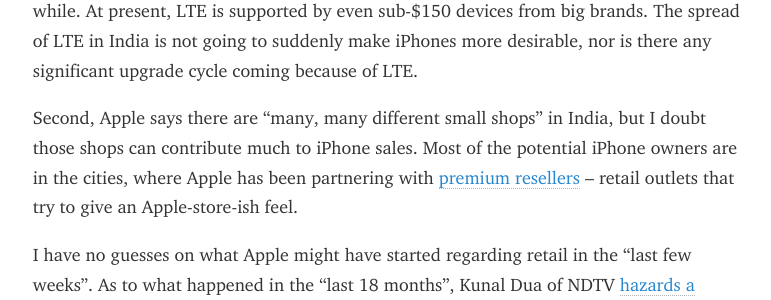
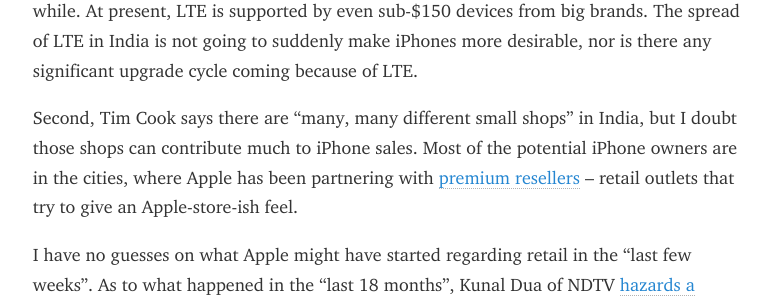
Before and after one commit to roop/roop.github.io, a Jekyll site: the page built from _posts/2016-04-28-apples-prospects-in-india.md, in a window 1280 px wide and 900 px high, scrolled down 1518 px. Shown: the part 154-454 px from the top of the window, without its empty margins (253-1024 px from the left). Built offline with Jekyll 4.4.1, drawn with Linux system fonts in a browser that asks for light colours; some web fonts are replaced.

Commit message:
Fix attribution in previous post

```diff
--- a/_posts/2016-04-28-apples-prospects-in-india.md
+++ b/_posts/2016-04-28-apples-prospects-in-india.md
@@ -70,7 +70,7 @@
 not going to suddenly make iPhones more desirable, nor is there any
 significant upgrade cycle coming because of LTE.
 
-Second, Apple says there are "many, many different small shops" in
+Second, Tim Cook says there are "many, many different small shops" in
 India, but I doubt those shops can contribute much to iPhone sales. Most
 of the potential iPhone owners are in the cities, where Apple has been
 partnering with [premium resellers](http://www.apple.com/in/buy/apr/)
```
